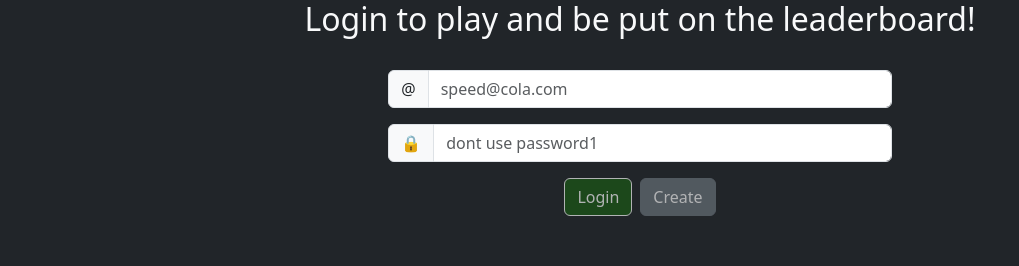
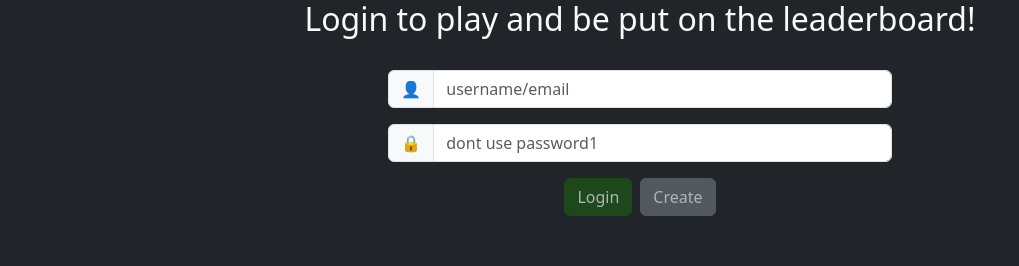
Before and after one commit to jakenef/speed-cola-game, a React (Vite) app: page / in a window 1280 px wide. Shown: the part 380-646 px from the top of the page, without its empty margins (0-1019 px from the left). Built offline with nearby package versions, Linux system fonts and the light colour scheme.

Commit message:
update database name and disabled button css

```diff
--- a/src/app.css
+++ b/src/app.css
@@ -93,6 +93,12 @@ footer {
   border-color:#1a5c15
 }
 
+.custom-button:disabled {
+  background-color: #1a5c15 !important; /* Custom green */
+  color: white !important; /* Text color for contrast */
+  border-color:#1a5c15
+}
+
 .custom-button:hover{
   background-color: #113e0b !important; /* Custom green */
   color: white !important; /* Text color for contrast */
--- a/src/login/unauthenticated.jsx
+++ b/src/login/unauthenticated.jsx
@@ -42,13 +42,13 @@ export function Unauthenticated(props) {
         </h2>
         <form style={{ marginTop: "2rem" }}>
           <div className="input-group mb-3 w-75 mx-auto">
-            <span className="input-group-text">@</span>
+            <span className="input-group-text">👤</span>
             <input
               className="form-control"
               type="text"
               value={userName}
               onChange={(e) => setUserName(e.target.value)}
-              placeholder="speed@cola.com"
+              placeholder="username/email"
             />
           </div>
           <div className="input-group mb-3 w-75 mx-auto">
```
Also changed, not shown: 1 other file (tests, documents, lock files or other folders).
